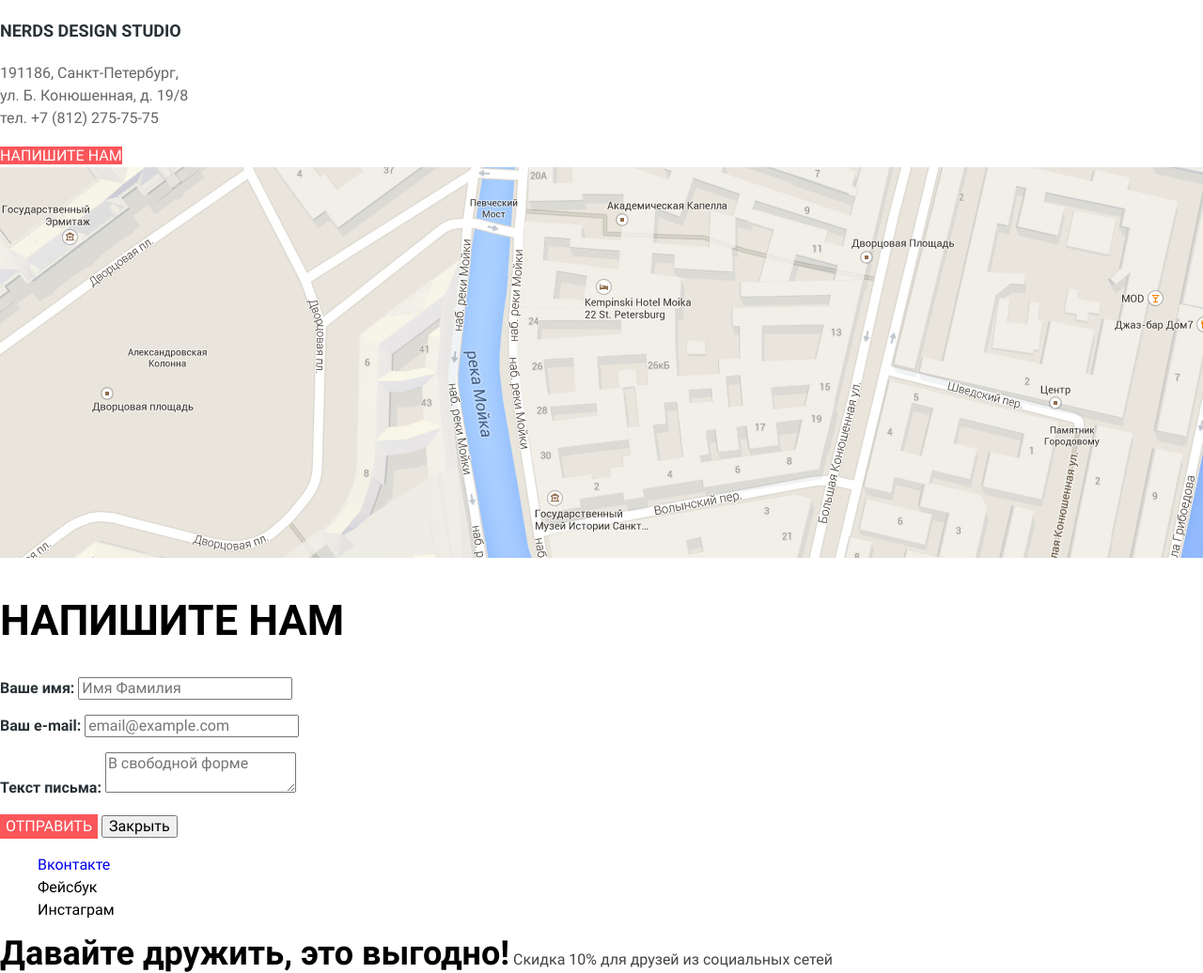
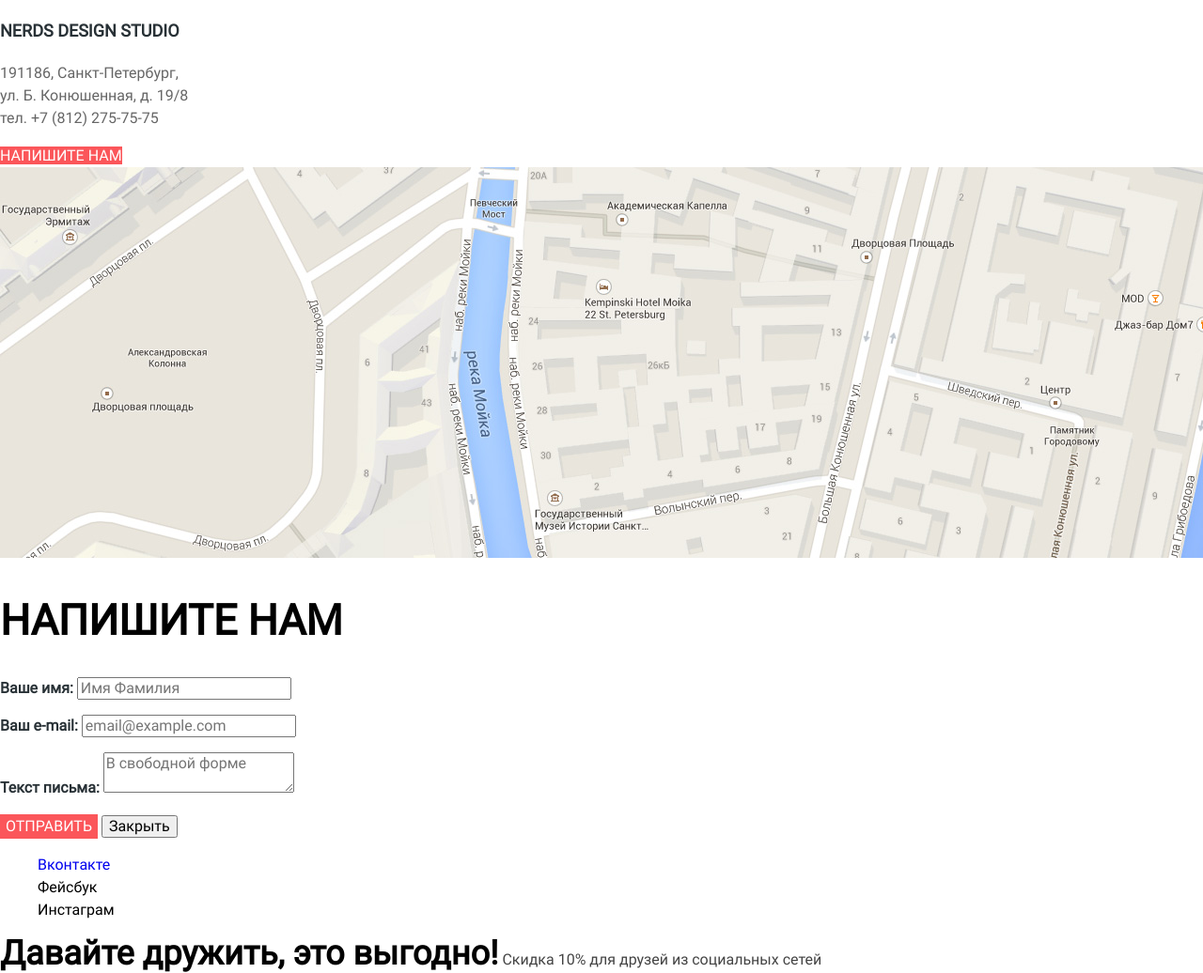
Before and after one commit to chebzyy/871477-nerds-24, a plain HTML site: page catalog.html in a window 1280 px wide. Shown: the part 4697-5733 px from the top of the page at 94% size. Drawn offline with Linux system fonts and the light colour scheme.

Commit message:
переподключает шрифты

```diff
--- a/css/style.css
+++ b/css/style.css
@@ -5,27 +5,14 @@
   font-style: normal;
   font-weight: 400;
   src: local('Roboto'), local('Roboto-Regular'),
-       url('../fonts/roboto-v18-latin_cyrillic-regular.woff2') format('woff2'), /* Super Modern Browsers */
-       url('../fonts/roboto-v18-latin_cyrillic-regular.woff') format('woff'), /* Modern Browsers */
+       url('../fonts/roboto.woff2') format('woff2'),
+       url('../fonts/roboto.woff') format('woff'),
+       url('../fonts/robotobold.woff2') format('woff2'),
+       url('../fonts/robotobold.woff') format('woff'),
+       url('../fonts/robotomedium.woff2') format('woff2'),
+       url('../fonts/robotomedium.woff') format('woff'),
 }
-/* roboto-500 - latin_cyrillic */
-@font-face {
-  font-family: 'Roboto';
-  font-style: normal;
-  font-weight: 500;
-  src: local('Roboto Medium'), local('Roboto-Medium'),
-       url('../fonts/roboto-v18-latin_cyrillic-500.woff2') format('woff2'), /* Super Modern Browsers */
-       url('../fonts/roboto-v18-latin_cyrillic-500.woff') format('woff'), /* Modern Browsers */
-}
-/* roboto-700 - latin_cyrillic */
-@font-face {
-  font-family: 'Roboto';
-  font-style: normal;
-  font-weight: 700;
-  src: local('Roboto Bold'), local('Roboto-Bold'),
-       url('../fonts/roboto-v18-latin_cyrillic-700.woff2') format('woff2'), /* Super Modern Browsers */
-       url('../fonts/roboto-v18-latin_cyrillic-700.woff') format('woff'), /* Modern Browsers */
-}
+
 body {
   margin: 0;
 
```
Also changed, not shown: fonts/web/roboto.woff (renamed from fonts/roboto-v18-latin_cyrillic-regular.woff), fonts/web/roboto.woff2 (renamed from fonts/roboto-v18-latin_cyrillic-regular.woff2), fonts/web/robotobold.woff (renamed from fonts/roboto-v18-latin_cyrillic-700.woff), fonts/web/robotobold.woff2 (renamed from fonts/roboto-v18-latin_cyrillic-700.woff2), fonts/web/robotomedium.woff (renamed from fonts/roboto-v18-latin_cyrillic-500.woff), fonts/web/robotomedium.woff2 (renamed from fonts/roboto-v18-latin_cyrillic-500.woff2).
